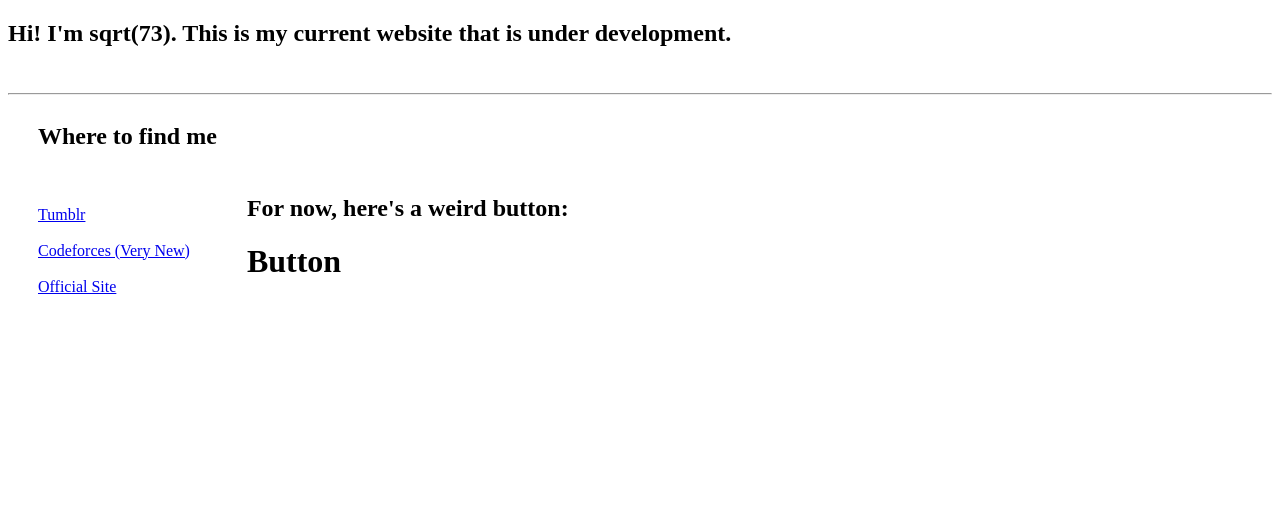
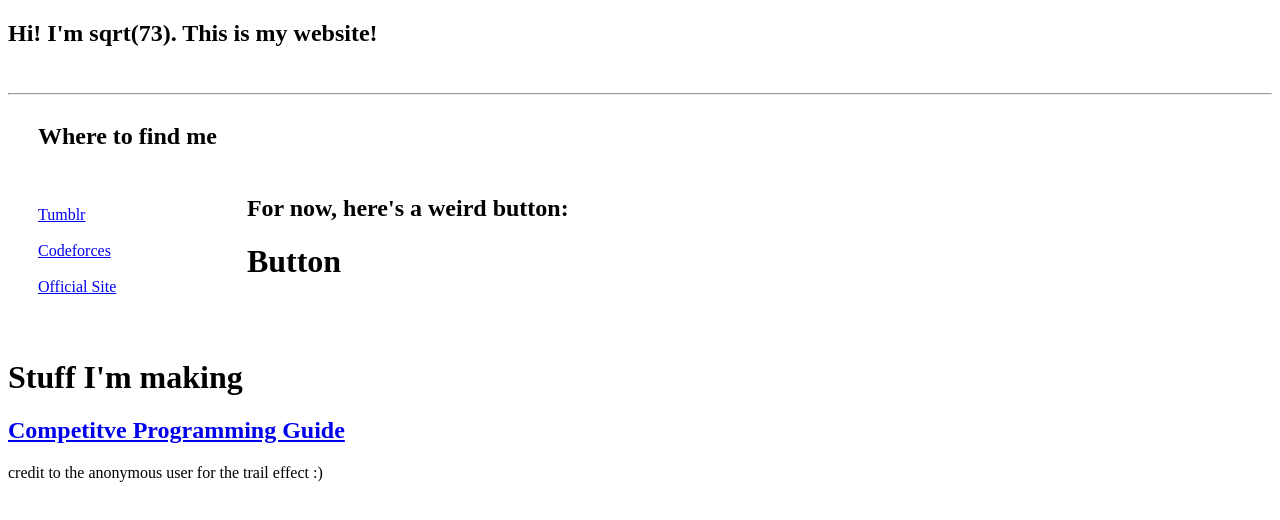
Before and after one commit to Maxematics/sqrt73-website, a plain HTML site: page index.html in a window 1280 px wide. Drawn offline with Linux system fonts and the light colour scheme.

Commit message:
Update index.html

```diff
--- a/index.html
+++ b/index.html
@@ -7,16 +7,19 @@
         <title> 8.5440037453175311... </title>
         <style>
             #vertical { float : left; padding : 0px 30px 30px 30px}
+            .no-select {
+            user-select: none;
+            }
         </style>
     </head>
     <body>
         <h2>
-            Hi! I'm sqrt(73). This is my current website that is under development.
+            Hi! I'm sqrt(73). This is my website!
         </h2><br><hr>
         <nav id = "vertical">
             <h2>Where to find me</h2>
             <br><br><a href="https://www.tumblr.com/blog/sqrt-73">Tumblr</a>
-            <br><br><a href="https://codeforces.com/profile/sqrt73">Codeforces (Very New)</a>
+            <br><br><a href="https://codeforces.com/profile/sqrt73">Codeforces</a>
             <br><br><a href="http://www.sqrt73.xyz">Official Site</a>
         </nav>
         <br><br><br><br>
@@ -29,6 +32,13 @@
             document.getElementsByTagName('h1')[0].onmouseover = function () {
             this.innerText= 'Button' ; this.style.color='Blue'}
         </script>
-        <script src="script.js"></script>
+        <script src="script.js"></script><br><br>
+        <div style="width:device-width;height:device-height"></div>
+        <script src="trail.js"></script>
+        </div>
+        <h1>Stuff I'm making</h1>
+        <h2><a href="problems.html"> Competitve Programming Guide </a> </h2>
+    <p>credit to the anonymous user for the trail effect :)</p>
     </body>
+
 </html>
```
